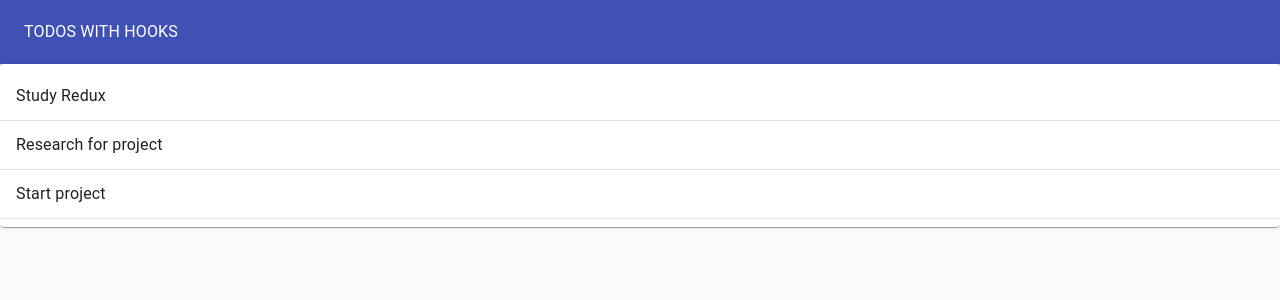
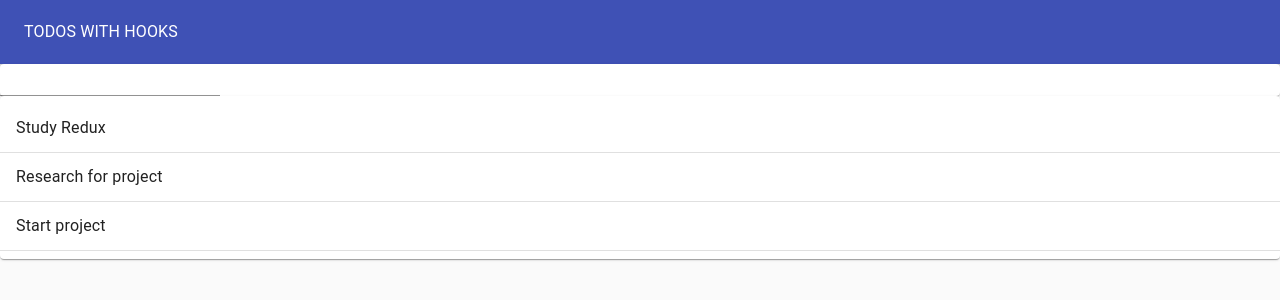
Before and after one commit to mbraga24/todo-hooks, a React (Create React App) app: page / in a window 1280 px wide. Shown: the top 300 px of the page. Built offline with nearby package versions, Linux system fonts and the light colour scheme.

Commit message:
Controller input

```diff
--- a/src/App.js
+++ b/src/App.js
@@ -1,5 +1,6 @@
 import React, { useState } from 'react';
 import TodoApp from './TodoApp';
+import TodoForm from './TodoForm';
 import Paper from '@material-ui/core/Paper';
 import Typography from '@material-ui/core/Typography';
 import AppBar from '@material-ui/core/AppBar';
@@ -30,6 +31,7 @@
           <Typography color="inherit">TODOS WITH HOOKS</Typography>
         </Toolbar>
       </AppBar>
+      <TodoForm />
       <TodoList todos={todos} />
     </Paper>
   )
--- a/src/TodoForm.js
+++ b/src/TodoForm.js
@@ -1,8 +1,16 @@
 import React from 'react';
+import Paper from '@material-ui/core/Paper';
+import TextField from '@material-ui/core/TextField';
+import useInputState from './hooks/useInputState';
 
 const TodoForm = () => {
+
+  const [value, handleChange, reset] = useInputState("")
+
   return (
-    <h1>TODO FORM</h1>
+    <Paper>
+      <TextField value={value} onChange={handleChange} />
+    </Paper>
   )
 }
 
--- /dev/null
+++ b/src/hooks/useInputState.js
@@ -0,0 +1,14 @@
+import { useState } from 'react';
+
+export default initialVal => {
+  const [ value, setValue ] = useState(initialVal)
+
+  const handleChange = e => {
+    setValue(e.target.value)
+  }
+
+  const reset = () => {
+    setValue("")
+  }
+  return [ value, handleChange, reset ]
+}
```
